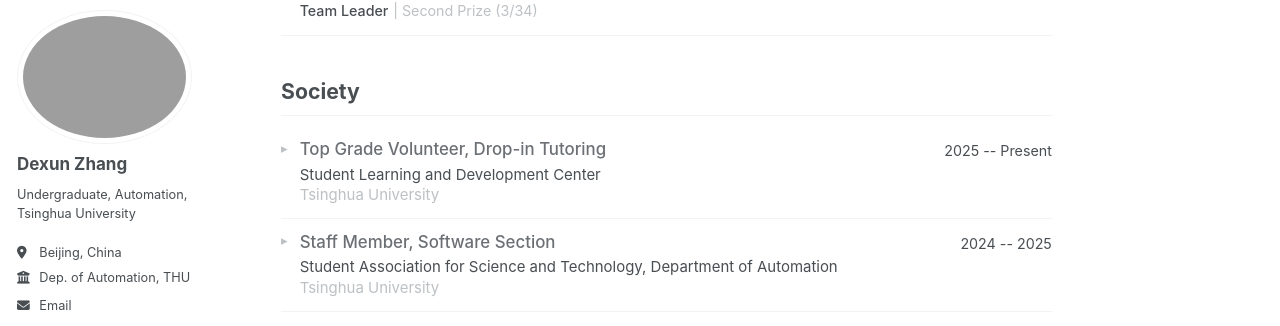
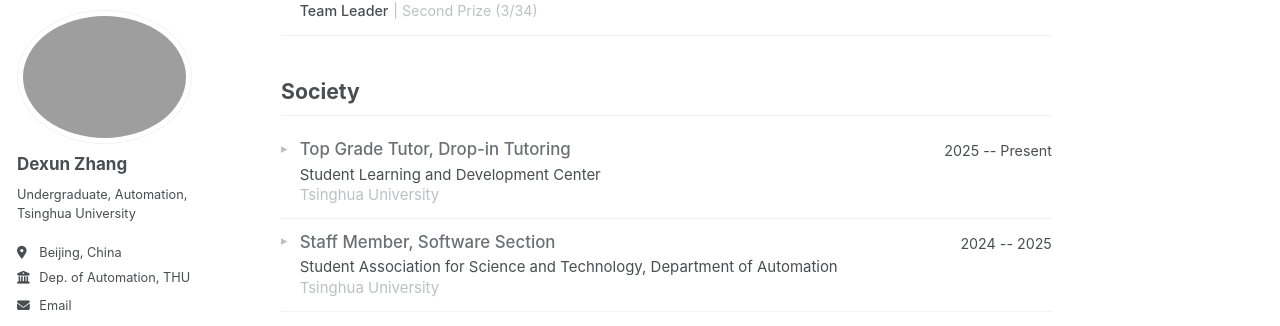
Before and after one commit to PsephurusGladius/academicpages, a Jekyll site: the page built from _pages/about.md, in a window 1280 px wide and 900 px high, scrolled down 672 px. Shown: the part 120-446 px from the top of the window. Built offline with Jekyll 4.4.1, drawn with Linux system fonts in a browser that asks for light colours; our own code applies the rules of GitHub Pages for plain Markdown files; a script bundle is joined from its source files by our own code; library files that are not in the unit come from our copies.

Commit message:
Refine tutoring wording in society section

```diff
--- a/_pages/about.md
+++ b/_pages/about.md
@@ -34,8 +34,7 @@
   <div class="cv-expand__content">
     <ul>
       <li>Led operations including publicity, schedule management, participant liaison, and on-site hosting for a 16-team tournament.</li>
-      <li>Maintained and improved the Unity front-end (UI optimization and bug fixes).</li>
-      <li>Removed redundant in-process resources to improve runtime performance.</li>
+      <li>Maintained and improved the Unity front-end (UI optimization and bug fixes). Removed redundant in-process resources to improve runtime performance.</li>
     </ul>
   </div>
 </details>
@@ -94,7 +93,7 @@
 <details class="cv-expand cv-expand--dated">
   <summary class="cv-expand__summary">
     <span class="cv-expand__main">
-      <span class="cv-expand__title">Top Grade Volunteer, Drop-in Tutoring</span>
+      <span class="cv-expand__title">Top Grade Tutor, Drop-in Tutoring</span>
       <span class="cv-expand__org"><span class="cv-org-main">Student Learning and Development Center</span><span class="cv-org-tu">Tsinghua University</span></span>
     </span>
     <span class="cv-expand__date">2025 -- Present</span>
@@ -102,7 +101,7 @@
   <div class="cv-expand__content">
     <ul>
       <li>Provided tutoring support for university students in mathematics, computer science, and circuit-related courses.</li>
-      <li>Accumulated more than 270 hours of volunteer service.</li>
+      <li>Accumulated more than 270 hours of service.</li>
     </ul>
   </div>
 </details>
```
Also changed, not shown: other parts of _pages/about.md (+1 -1 lines).
